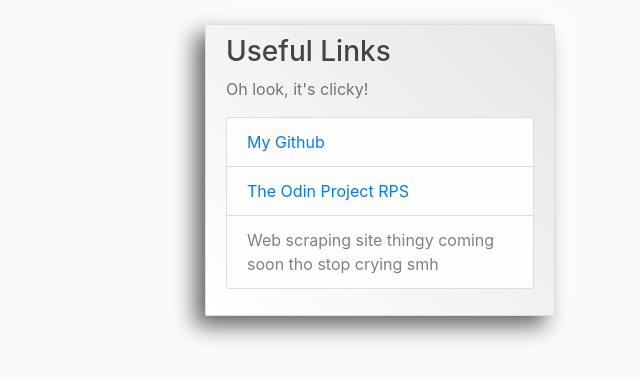
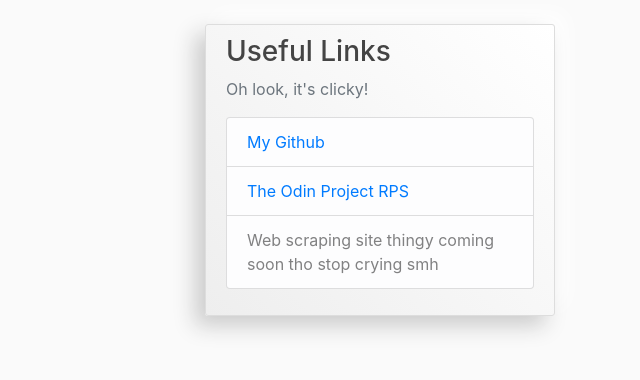
Before and after one commit to Yug34/stupid-blog, a Django app: page / in a window 1280 px wide. Shown: the part 56-436 px from the top of the page, without its empty margins (640-1280 px from the left). Run offline with Django 3.2, Linux system fonts and the light colour scheme; data that the repository does not hold is empty; some libraries are stand-ins or nearby versions.

Commit message:
added shadows to the articles

```diff
--- a/blog/static/blog/main.css
+++ b/blog/static/blog/main.css
@@ -32,13 +32,15 @@ ul {
 }
 
 .content-section {
+    background: #ffffff;
     padding: 10px 20px;
     border: 1px solid #dddddd;
     border-radius: 3px;
     margin-bottom: 20px;
-    background: linear-gradient(225deg, #e6e6e6, #ffffff);
-    box-shadow:  -10px 10px 21px #666666,
-                 10px -10px 21px #ffffff;
+    border-radius: 3px;
+    background: linear-gradient(45deg, #eeeeee, #ffffff);
+    box-shadow:  -10px 10px 21px #cccccc,
+             10px -10px 21px #ffffff;
 }
 
 .article-title {
```
